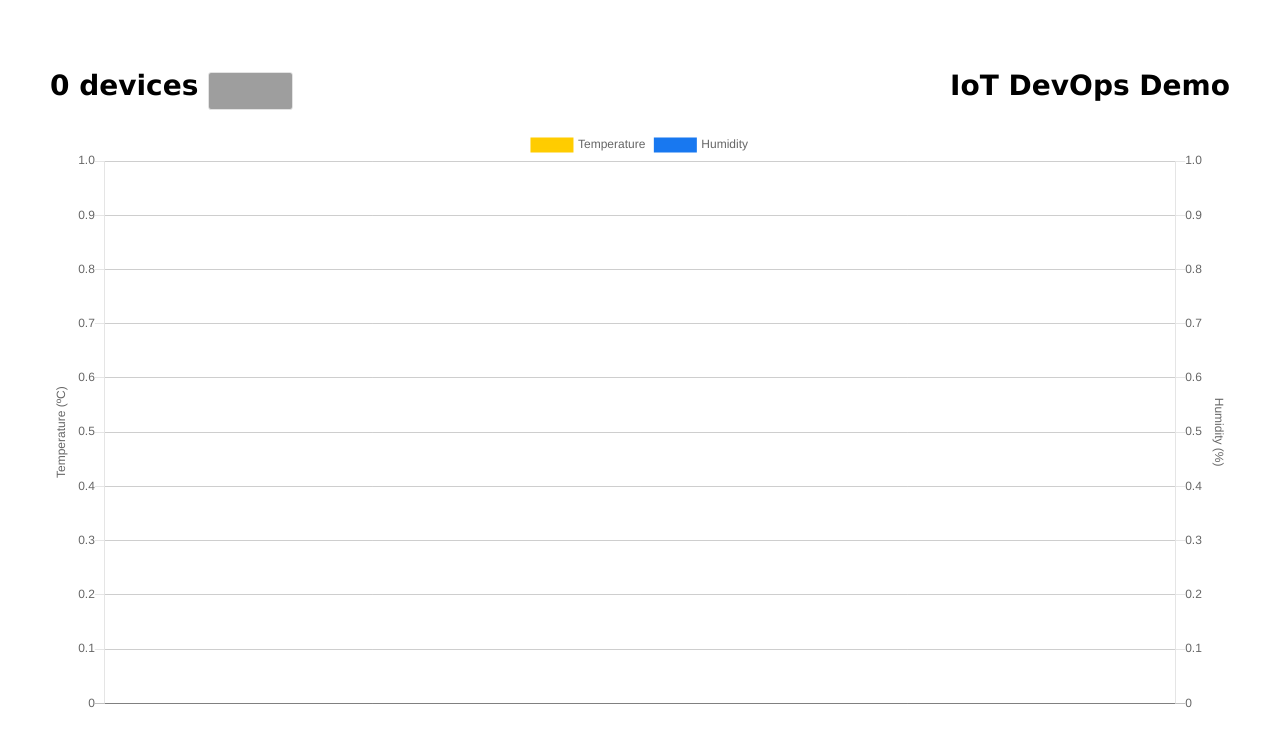
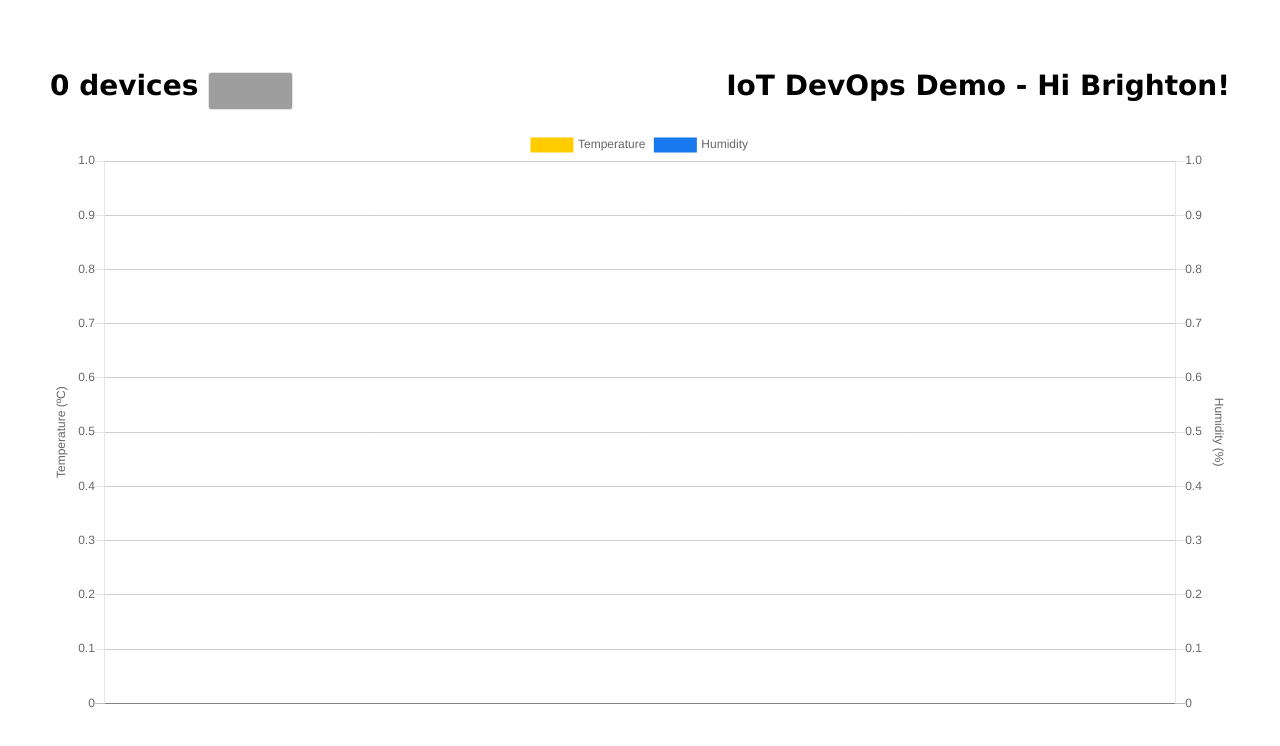
Before and after one commit to pjgpetecodes/iotdevopswebapp, a website: page public/index.html in a window 1280 px wide. Drawn offline with nearby package versions, Linux system fonts and the light colour scheme; grey boxes are pictures that could not be loaded.

Commit message:
Update Message

```diff
--- a/public/index.html
+++ b/public/index.html
@@ -20,7 +20,7 @@
             <span id="deviceCount">0 devices</span>
             <select id="listOfDevices" class="select_box"></select>
         </span>
-        <span>IoT DevOps Demo</span>
+        <span>IoT DevOps Demo - Hi Brighton!</span>
     </h1>
     <div>
         <canvas id="iotChart"></canvas>
```
